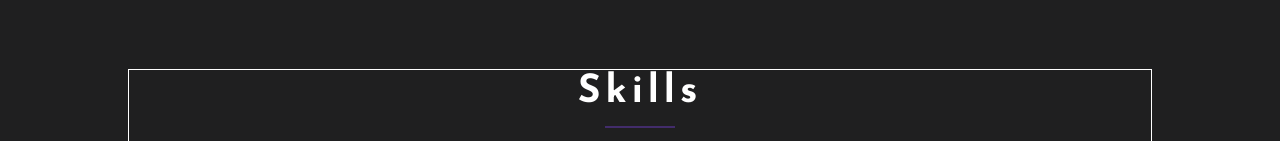
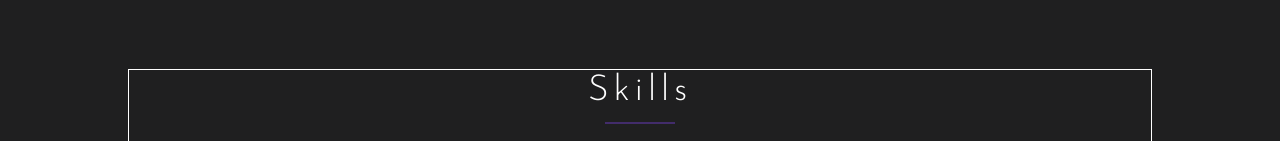
Before and after one commit to makcsholonik/portfolio, a React (Create React App) app: page / in a window 1280 px wide. Shown: the part 811-952 px from the top of the page. Built offline with nearby package versions, Linux system fonts and the light colour scheme.

Commit message:
stage II

```diff
--- a/src/common/components/title/Title.module.scss
+++ b/src/common/components/title/Title.module.scss
@@ -9,6 +9,8 @@
 
   & h2 {
     margin: 0;
+    font-weight: 300;
+    font-size: 36px;
   }
 
   &::before {
--- a/src/common/styles/sass/variables.scss
+++ b/src/common/styles/sass/variables.scss
@@ -3,4 +3,4 @@ $primaryColor: #663ab6;
 $bgColor: #1f1f20;
 $bgSecondColor: #252527;
 $textFontFamily: 400 14px/1.8 'Poppins', sans-serif;
-$titleFontFamily: 700 26px/1.2 'Josefin Sans', sans-serif;
+$titleFontFamily: 700 40px/1.2 'Josefin Sans', sans-serif;
```
